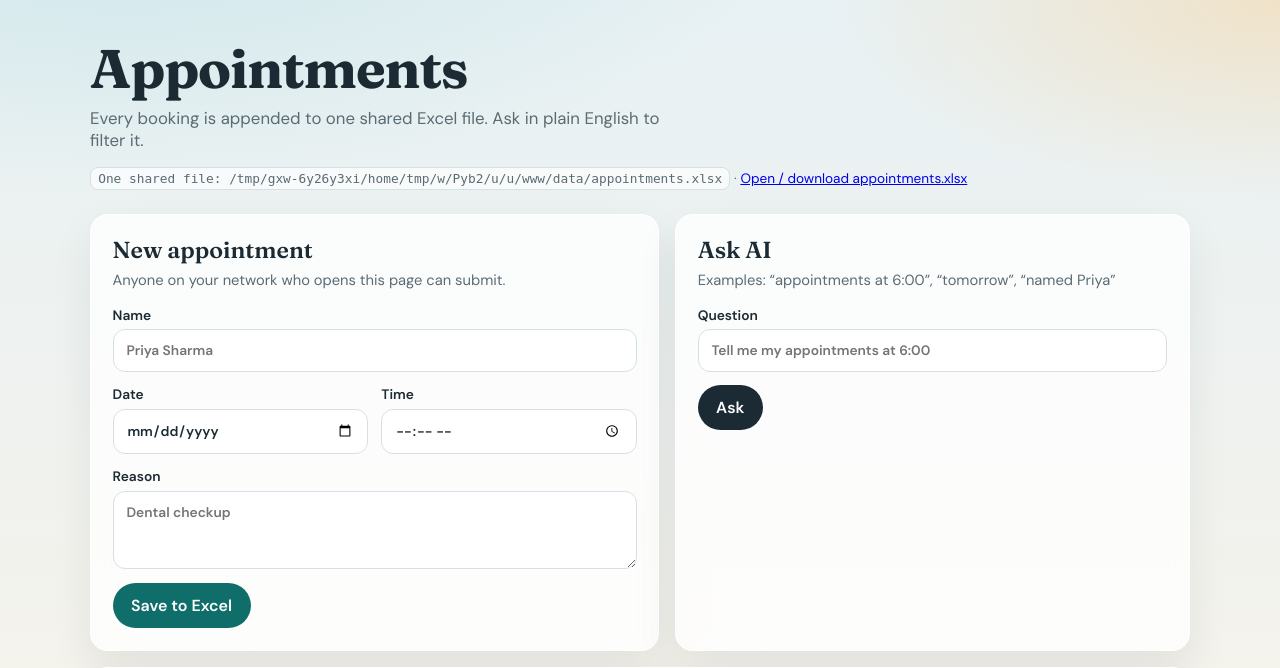
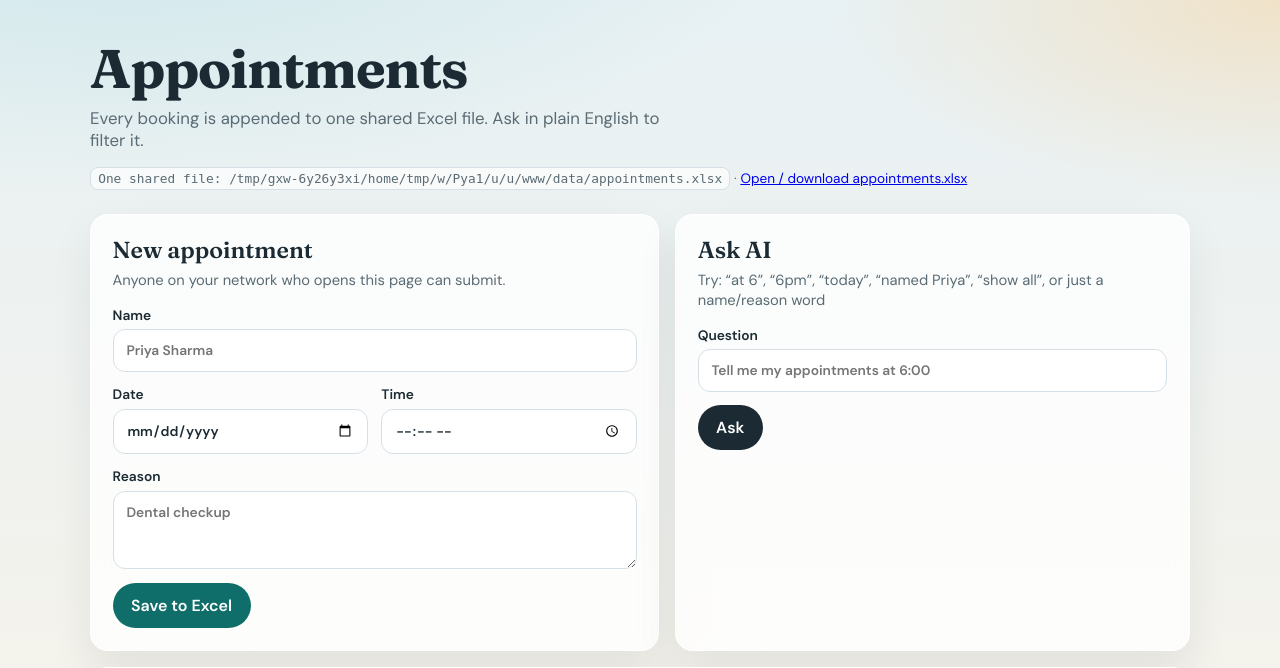
Before and after one commit to Pcdesai11/appointment-app, a Flask app: page / in a window 1280 px wide. Shown: the top 668 px of the page. Run offline with Flask 3, Linux system fonts and the light colour scheme.

Commit message:
Make Ask AI matching much more lenient for casual questions.
Co-authored-by: Cursor <cursoragent@cursor.com>

```diff
--- a/app.py
+++ b/app.py
@@ -289,9 +289,22 @@ def append_appointment(name: str, date_str: str, time_str: str, reason: str) ->
 
 # --- Ask / filter ------------------------------------------------------------------
 
+STOP_WORDS = {
+    "tell", "show", "list", "what", "when", "have", "appointment", "appointments",
+    "please", "find", "give", "with", "from", "that", "this", "my", "the", "and",
+    "are", "who", "booked", "schedule", "schedules", "me", "any", "get", "see",
+    "display", "looking", "look", "for", "can", "you", "your", "our", "there",
+    "here", "about", "all", "everything", "everyone", "rows", "data", "excel",
+    "do", "i", "is", "a", "an", "of", "on", "to", "in", "at", "or", "be", "was",
+    "were", "am", "pm", "o", "clock", "time", "date", "name", "reason", "which",
+    "ones", "those", "these", "some", "them", "their", "has", "had", "will",
+}
+
+
 def _normalize_time_token(raw: str) -> time | None:
     raw = raw.strip().lower().replace(".", ":")
     raw = re.sub(r"\s+", "", raw)
+    raw = raw.replace("o'clock", "").replace("oclock", "")
 
     m = re.fullmatch(r"(\d{1,2}):(\d{2})\s*(am|pm)?", raw)
     if m:
@@ -318,6 +331,14 @@ def _normalize_time_token(raw: str) -> time | None:
             return time(hour, 0)
         return None
 
+    # Bare hour: "6", "18"
+    m = re.fullmatch(r"(\d{1,2})", raw)
+    if m:
+        hour = int(m.group(1))
+        if 0 <= hour <= 23:
+            return time(hour, 0)
+        return None
+
     return None
 
 
@@ -337,12 +358,88 @@ def _row_date(value: str) -> datetime | None:
     text = str(value or "").strip()
     if not text:
         return None
-    for fmt in ("%Y-%m-%d", "%m/%d/%Y", "%d/%m/%Y", "%Y/%m/%d"):
+    for fmt in ("%Y-%m-%d", "%m/%d/%Y", "%d/%m/%Y", "%Y/%m/%d", "%m-%d-%Y", "%d-%m-%Y"):
         try:
             return datetime.strptime(text[:10], fmt)
         except ValueError:
             continue
-    return None
+    try:
+        # Lenient parse for values like "Aug 16, 2026"
+        parsed = datetime.strptime(text, "%b %d, %Y")
+        return parsed.replace(hour=0, minute=0, second=0, microsecond=0)
+    except ValueError:
+        return None
+
+
+def _extract_time_queries(q: str) -> list[tuple[time, bool, bool]]:
+    """
+    Returns list of (time, ambiguous_ampm, hour_only).
+    hour_only=True means match any minutes in that hour.
+    """
+    found: list[tuple[time, bool, bool]] = []
+
+    patterns = [
+        # at 6:00 / 6:00pm / 18:00
+        r"(?:at|around|about|by|for)?\s*(\d{1,2}:\d{2})\s*(am|pm)?",
+        # 6pm / 6 pm
+        r"(?:at|around|about|by|for)?\s*(\d{1,2})\s*(am|pm)\b",
+        # at 6 / at 6 o'clock
+        r"(?:at|around|about|by)\s+(\d{1,2})(?:\s*o'?clock)?\b",
+        # bare evening-style: "6 o'clock"
+        r"\b(\d{1,2})\s*o'?clock\b",
+    ]
+
+    seen: set[tuple[int, int, bool, bool]] = set()
+    for pattern in patterns:
+        for m in re.finditer(pattern, q, flags=re.IGNORECASE):
+            groups = [g for g in m.groups() if g is not None]
+            if not groups:
+                continue
+            token = "".join(groups)
+            # Rebuild nicer token
+            if len(groups) == 2 and groups[1] in {"am", "pm"}:
+                token = f"{groups[0]}{groups[1]}"
+            elif len(groups) == 1:
+                token = groups[0]
+            t = _normalize_time_token(token)
+            if not t:
+                continue
+            cleaned = re.sub(r"\s+", "", token.lower())
+            has_meridiem = cleaned.endswith(("am", "pm"))
+            hour_only = ":" not in cleaned and not has_meridiem
+            # "6pm" is hour_only for minutes (any minute in that hour) but not ambiguous am/pm
+            if has_meridiem and ":" not in cleaned:
+                hour_only = True
+            ambiguous = not has_meridiem
+            key = (t.hour, t.minute, ambiguous, hour_only)
+            if key in seen:
+                continue
+            seen.add(key)
+            found.append((t, ambiguous, hour_only))
+    return found
+
+
+def _time_matches_row(row_t: time, target: time, ambiguous: bool, hour_only: bool) -> bool:
+    if hour_only:
+        if ambiguous and 1 <= target.hour <= 12:
+            return row_t.hour % 12 == target.hour % 12
+        return row_t.hour == target.hour
+
+    if ambiguous and 1 <= target.hour <= 12:
+        return row_t.hour % 12 == target.hour % 12 and row_t.minute == target.minute
+    return row_t.hour == target.hour and row_t.minute == target.minute
+
+
+def _fuzzy_contains(haystack: str, needle: str) -> bool:
+    h = haystack.lower().strip()
+    n = needle.lower().strip()
+    if not n:
+        return False
+    if n in h:
+        return True
+    # Soft: all needle tokens appear somewhere
+    parts = [p for p in re.split(r"[\s_-]+", n) if p]
+    return bool(parts) and all(p in h for p in parts)
 
 
 def filter_with_rules(question: str, rows: list[dict[str, str]]) -> tuple[list[dict[str, str]], str]:
@@ -350,52 +447,47 @@ def filter_with_rules(question: str, rows: list[dict[str, str]]) -> tuple[list[d
     if not rows:
         return [], "No appointments saved yet."
 
+    # Broad "show everything" style questions
+    if re.search(
+        r"\b(all|everything|everyone|entire|full\s+list|show\s+me\s+all|list\s+all)\b",
+        q,
+    ) and not re.search(r"\b(\d{1,2}|today|tomorrow|named|about)\b", q):
+        return rows, f"Showing all {len(rows)} appointment(s)."
+
     filtered = list(rows)
     notes: list[str] = []
 
-    time_matches = re.findall(
-        r"(?:at\s+)?(\d{1,2}:\d{2}\s*(?:am|pm)?|\d{1,2}\s*(?:am|pm))",
-        q,
-        flags=re.IGNORECASE,
-    )
-    target_times: list[time] = []
-    for token in time_matches:
-        t = _normalize_time_token(token)
-        if t:
-            target_times.append(t)
-
-    if target_times:
-        ambiguous = []
-        for token in time_matches:
-            cleaned = re.sub(r"\s+", "", token.lower())
-            ambiguous.append(not cleaned.endswith(("am", "pm")))
-
+    time_queries = _extract_time_queries(q)
+    if time_queries:
         def matches_time(val: str) -> bool:
             row_t = _row_time(val)
             if row_t is None:
                 return False
-            for t, is_ambiguous in zip(target_times, ambiguous):
-                if row_t.minute != t.minute:
-                    continue
-                if is_ambiguous and 1 <= t.hour <= 12:
-                    if row_t.hour % 12 == t.hour % 12:
-                        return True
-                elif row_t.hour == t.hour:
-                    return True
-            return False
+            return any(
+                _time_matches_row(row_t, t, ambiguous, hour_only)
+                for t, ambiguous, hour_only in time_queries
+            )
 
         filtered = [r for r in filtered if matches_time(r.get("Time", ""))]
-        pretty = ", ".join(
-            (t.strftime("%I:%M").lstrip("0") + (" (am/pm)" if amb else " " + t.strftime("%p")))
-            for t, amb in zip(target_times, ambiguous)
-        )
-        notes.append(f"time = {pretty}")
+        pretty_bits = []
+        for t, ambiguous, hour_only in time_queries:
+            label = t.strftime("%I").lstrip("0")
+            if not hour_only:
+                label += t.strftime(":%M")
+            if ambiguous:
+                label += " (am/pm)"
+            else:
+                label += " " + t.strftime("%p")
+            if hour_only:
+                label += " any minute"
+            pretty_bits.append(label)
+        notes.append("time ~ " + ", ".join(pretty_bits))
 
     today = datetime.now().replace(hour=0, minute=0, second=0, microsecond=0)
-    if "today" in q:
+    if re.search(r"\btoday\b", q):
         filtered = [r for r in filtered if _row_date(r.get("Date", "")) == today]
         notes.append("date = today")
-    elif "tomorrow" in q:
+    elif re.search(r"\btomorrow\b", q):
         tomorrow = today + timedelta(days=1)
         filtered = [r for r in filtered if _row_date(r.get("Date", "")) == tomorrow]
         notes.append("date = tomorrow")
@@ -406,44 +498,72 @@ def filter_with_rules(question: str, rows: list[dict[str, str]]) -> tuple[list[d
             filtered = [r for r in filtered if _row_date(r.get("Date", "")) == target]
             notes.append(f"date = {date_match.group(1)}")
 
-    name_match = re.search(r"(?:for|named|name(?:\s+is)?)\s+([a-zA-Z][a-zA-Z\s'-]{0,40})", q)
+    # Names: "named X", "for X", "with X", or any capitalized-looking token handled via words below
+    name_match = re.search(
+        r"(?:for|named|name(?:\s+is)?|with|by)\s+([a-zA-Z][a-zA-Z\s'-]{0,40})",
+        q,
+    )
     if name_match:
         name = name_match.group(1).strip()
-        name = re.split(r"\b(?:at|on|about|with|tomorrow|today)\b", name)[0].strip()
-        if name:
-            filtered = [r for r in filtered if name.lower() in r.get("Name", "").lower()]
-            notes.append(f"name contains '{name}'")
+        name = re.split(
+            r"\b(?:at|on|about|with|tomorrow|today|around|appointment|appointments)\b",
+            name,
+        )[0].strip()
+        if name and name not in STOP_WORDS:
+            filtered = [r for r in filtered if _fuzzy_contains(r.get("Name", ""), name)]
+            notes.append(f"name ~ '{name}'")
 
-    about_match = re.search(r"\babout\s+([a-zA-Z0-9][\w\s'-]{0,40})", q)
+    about_match = re.search(r"\b(?:about|regarding|reason|for)\s+([a-zA-Z0-9][\w\s'-]{0,40})", q)
     if about_match:
         keyword = about_match.group(1).strip()
-        keyword = re.split(r"\b(?:at|on|named|for)\b", keyword)[0].strip()
-        if keyword and keyword not in {"appointment", "appointments"}:
-            filtered = [r for r in filtered if keyword.lower() in r.get("Reason", "").lower()]
-            notes.append(f"reason contains '{keyword}'")
+        keyword = re.split(r"\b(?:at|on|named|with|tomorrow|today)\b", keyword)[0].strip()
+        if keyword and keyword not in STOP_WORDS and keyword not in {"appointment", "appointments"}:
+            # Only apply reason filter if it actually hits something OR user said about/reason explicitly
+            reason_hits = [r for r in filtered if _fuzzy_contains(r.get("Reason", ""), keyword)]
+            name_hits = [r for r in filtered if _fuzzy_contains(r.get("Name", ""), keyword)]
+            if reason_hits:
+                filtered = reason_hits
+                notes.append(f"reason ~ '{keyword}'")
+            elif name_hits and "about" not in q and "reason" not in q:
+                filtered = name_hits
+                notes.append(f"name ~ '{keyword}'")
+            elif "about" in q or "reason" in q or "regarding" in q:
+                filtered = reason_hits
+                notes.append(f"reason ~ '{keyword}'")
 
+    # If nothing specific matched yet, soft-search leftover words across all columns
     if not notes:
-        stop = {
-            "tell", "show", "list", "what", "when", "have", "appointment",
-            "appointments", "please", "find", "give", "with", "from", "that",
-            "this", "my", "the", "and", "are", "who", "booked", "schedule",
-        }
-        words = [w for w in re.findall(r"[a-zA-Z]{3,}", q) if w not in stop]
+        words = [w for w in re.findall(r"[a-zA-Z0-9]{2,}", q) if w not in STOP_WORDS]
+        # Drop pure numbers already handled as times unless no time filter ran
+        words = [w for w in words if not w.isdigit()]
         if words:
-            filtered = [
-                r
-                for r in filtered
-                if any(
-                    w.lower() in r.get("Name", "").lower() or w.lower() in r.get("Reason", "").lower()
-                    for w in words
+            def row_hits(r: dict[str, str]) -> bool:
+                blob = " ".join(r.get(c, "") for c in ("Name", "Date", "Time", "Reason")).lower()
+                return any(w in blob for w in words)
+
+            hits = [r for r in filtered if row_hits(r)]
+            if hits:
+                filtered = hits
+                notes.append(f"text ~ {', '.join(words)}")
+            else:
+                # Lenient fallback: show all instead of empty when the chatbot is unsure
+                return (
+                    rows,
+                    f"Couldn't tightly match \"{question.strip()}\", so showing all {len(rows)} appointment(s). "
+                    f"Try \"at 6\", \"today\", or a name.",
                 )
-            ]
-            notes.append(f"text match: {', '.join(words)}")
 
     if notes:
-        summary = "Filtered by " + "; ".join(notes) + f". Found {len(filtered)} row(s)."
+        summary = "Matched " + "; ".join(notes) + f". Found {len(filtered)} row(s)."
     else:
-        summary = f"Showing all {len(filtered)} appointment(s). Try asking e.g. “appointments at 6:00”."
+        summary = f"Showing all {len(filtered)} appointment(s)."
+
+    # Extra leniency: if filters wiped everything, fall back to all with a hint
+    if notes and not filtered:
+        return (
+            rows,
+            f"No exact matches for \"{question.strip()}\". Showing all {len(rows)} appointment(s) instead.",
+        )
 
     return filtered, summary
 
--- a/templates/index.html
+++ b/templates/index.html
@@ -60,7 +60,7 @@
 
       <section class="panel panel-ask">
         <h2>Ask AI</h2>
-        <p class="hint">Examples: “appointments at 6:00”, “tomorrow”, “named Priya”</p>
+        <p class="hint">Try: “at 6”, “6pm”, “today”, “named Priya”, “show all”, or just a name/reason word</p>
         <form method="post" class="form ask-form">
           <input type="hidden" name="action" value="ask" />
           <label>
```
